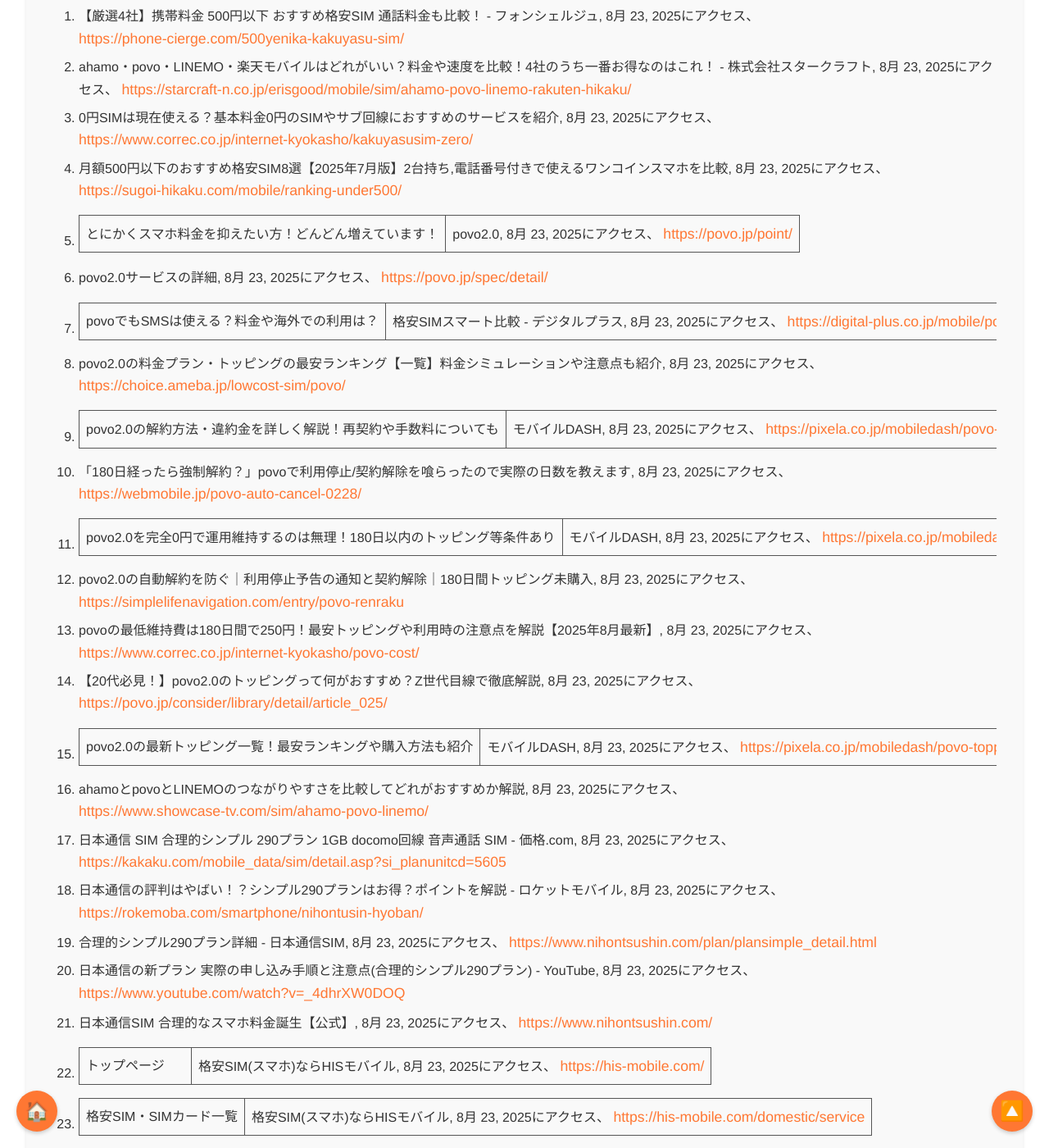
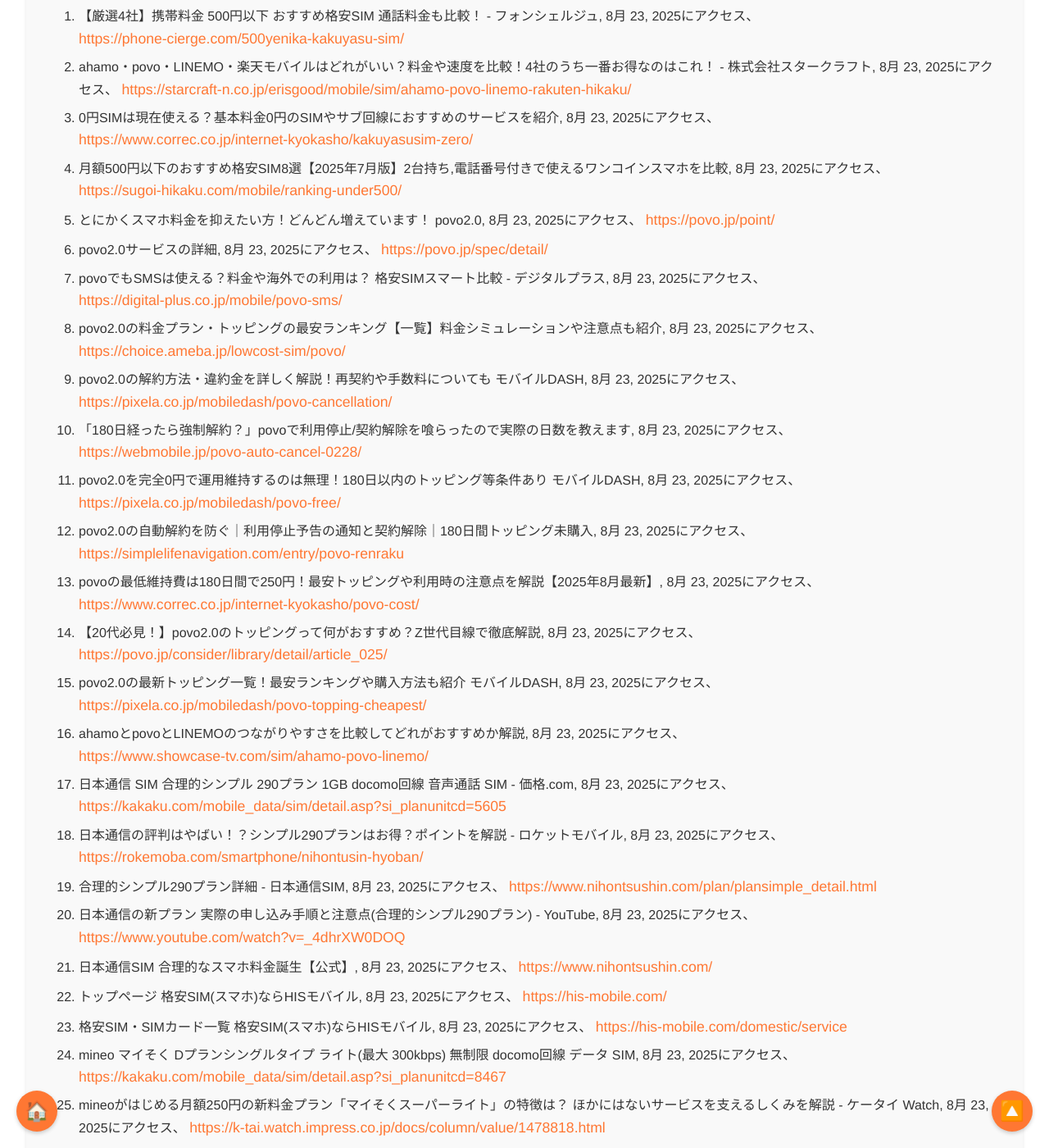
Before and after one commit to aegisfleet/share-deepresearch, a Jekyll site: the page built from _topics/low-cost-sim/index.md, in a window 1280 px wide and 1400 px high, scrolled down 7704 px. Shown: the whole window at 82% size. Built offline with Jekyll 4.4.1, drawn with Linux system fonts in a browser that asks for light colours; some of the changed text lies outside the part shown.

Commit message:
Auto update files

```diff
--- a/_topics/low-cost-sim/index.md
+++ b/_topics/low-cost-sim/index.md
@@ -175,33 +175,33 @@ HISモバイルと日本通信SIMは、月額料金（約280円～290円）と
 2. ahamo・povo・LINEMO・楽天モバイルはどれがいい？料金や速度を比較！4社のうち一番お得なのはこれ！ \- 株式会社スタークラフト, 8月 23, 2025にアクセス、 [https://starcraft-n.co.jp/erisgood/mobile/sim/ahamo-povo-linemo-rakuten-hikaku/](https://starcraft-n.co.jp/erisgood/mobile/sim/ahamo-povo-linemo-rakuten-hikaku/)
 3. 0円SIMは現在使える？基本料金0円のSIMやサブ回線におすすめのサービスを紹介, 8月 23, 2025にアクセス、 [https://www.correc.co.jp/internet-kyokasho/kakuyasusim-zero/](https://www.correc.co.jp/internet-kyokasho/kakuyasusim-zero/)
 4. 月額500円以下のおすすめ格安SIM8選【2025年7月版】2台持ち,電話番号付きで使えるワンコインスマホを比較, 8月 23, 2025にアクセス、 [https://sugoi-hikaku.com/mobile/ranking-under500/](https://sugoi-hikaku.com/mobile/ranking-under500/)
-5. とにかくスマホ料金を抑えたい方！どんどん増えています！ | povo2.0, 8月 23, 2025にアクセス、 [https://povo.jp/point/](https://povo.jp/point/)
+5. とにかくスマホ料金を抑えたい方！どんどん増えています！ povo2.0, 8月 23, 2025にアクセス、 [https://povo.jp/point/](https://povo.jp/point/)
 6. povo2.0サービスの詳細, 8月 23, 2025にアクセス、 [https://povo.jp/spec/detail/](https://povo.jp/spec/detail/)
-7. povoでもSMSは使える？料金や海外での利用は？ | 格安SIMスマート比較 \- デジタルプラス, 8月 23, 2025にアクセス、 [https://digital-plus.co.jp/mobile/povo-sms/](https://digital-plus.co.jp/mobile/povo-sms/)
+7. povoでもSMSは使える？料金や海外での利用は？ 格安SIMスマート比較 \- デジタルプラス, 8月 23, 2025にアクセス、 [https://digital-plus.co.jp/mobile/povo-sms/](https://digital-plus.co.jp/mobile/povo-sms/)
 8. povo2.0の料金プラン・トッピングの最安ランキング【一覧】料金シミュレーションや注意点も紹介, 8月 23, 2025にアクセス、 [https://choice.ameba.jp/lowcost-sim/povo/](https://choice.ameba.jp/lowcost-sim/povo/)
-9. povo2.0の解約方法・違約金を詳しく解説！再契約や手数料についても | モバイルDASH, 8月 23, 2025にアクセス、 [https://pixela.co.jp/mobiledash/povo-cancellation/](https://pixela.co.jp/mobiledash/povo-cancellation/)
+9. povo2.0の解約方法・違約金を詳しく解説！再契約や手数料についても モバイルDASH, 8月 23, 2025にアクセス、 [https://pixela.co.jp/mobiledash/povo-cancellation/](https://pixela.co.jp/mobiledash/povo-cancellation/)
 10. 「180日経ったら強制解約？」povoで利用停止/契約解除を喰らったので実際の日数を教えます, 8月 23, 2025にアクセス、 [https://webmobile.jp/povo-auto-cancel-0228/](https://webmobile.jp/povo-auto-cancel-0228/)
-11. povo2.0を完全0円で運用維持するのは無理！180日以内のトッピング等条件あり | モバイルDASH, 8月 23, 2025にアクセス、 [https://pixela.co.jp/mobiledash/povo-free/](https://pixela.co.jp/mobiledash/povo-free/)
+11. povo2.0を完全0円で運用維持するのは無理！180日以内のトッピング等条件あり モバイルDASH, 8月 23, 2025にアクセス、 [https://pixela.co.jp/mobiledash/povo-free/](https://pixela.co.jp/mobiledash/povo-free/)
 12. povo2.0の自動解約を防ぐ｜利用停止予告の通知と契約解除｜180日間トッピング未購入, 8月 23, 2025にアクセス、 [https://simplelifenavigation.com/entry/povo-renraku](https://simplelifenavigation.com/entry/povo-renraku)
 13. povoの最低維持費は180日間で250円！最安トッピングや利用時の注意点を解説【2025年8月最新】, 8月 23, 2025にアクセス、 [https://www.correc.co.jp/internet-kyokasho/povo-cost/](https://www.correc.co.jp/internet-kyokasho/povo-cost/)
 14. 【20代必見！】povo2.0のトッピングって何がおすすめ？Z世代目線で徹底解説, 8月 23, 2025にアクセス、 [https://povo.jp/consider/library/detail/article\_025/](https://povo.jp/consider/library/detail/article_025/)
-15. povo2.0の最新トッピング一覧！最安ランキングや購入方法も紹介 | モバイルDASH, 8月 23, 2025にアクセス、 [https://pixela.co.jp/mobiledash/povo-topping-cheapest/](https://pixela.co.jp/mobiledash/povo-topping-cheapest/)
+15. povo2.0の最新トッピング一覧！最安ランキングや購入方法も紹介 モバイルDASH, 8月 23, 2025にアクセス、 [https://pixela.co.jp/mobiledash/povo-topping-cheapest/](https://pixela.co.jp/mobiledash/povo-topping-cheapest/)
 16. ahamoとpovoとLINEMOのつながりやすさを比較してどれがおすすめか解説, 8月 23, 2025にアクセス、 [https://www.showcase-tv.com/sim/ahamo-povo-linemo/](https://www.showcase-tv.com/sim/ahamo-povo-linemo/)
 17. 日本通信 SIM 合理的シンプル 290プラン 1GB docomo回線 音声通話 SIM \- 価格.com, 8月 23, 2025にアクセス、 [https://kakaku.com/mobile\_data/sim/detail.asp?si\_planunitcd=5605](https://kakaku.com/mobile_data/sim/detail.asp?si_planunitcd=5605)
 18. 日本通信の評判はやばい！？シンプル290プランはお得？ポイントを解説 \- ロケットモバイル, 8月 23, 2025にアクセス、 [https://rokemoba.com/smartphone/nihontusin-hyoban/](https://rokemoba.com/smartphone/nihontusin-hyoban/)
 19. 合理的シンプル290プラン詳細 \- 日本通信SIM, 8月 23, 2025にアクセス、 [https://www.nihontsushin.com/plan/plansimple\_detail.html](https://www.nihontsushin.com/plan/plansimple_detail.html)
 20. 日本通信の新プラン 実際の申し込み手順と注意点(合理的シンプル290プラン) \- YouTube, 8月 23, 2025にアクセス、 [https://www.youtube.com/watch?v=\_4dhrXW0DOQ](https://www.youtube.com/watch?v=_4dhrXW0DOQ)
 21. 日本通信SIM 合理的なスマホ料金誕生【公式】, 8月 23, 2025にアクセス、 [https://www.nihontsushin.com/](https://www.nihontsushin.com/)
-22. トップページ | 格安SIM(スマホ)ならHISモバイル, 8月 23, 2025にアクセス、 [https://his-mobile.com/](https://his-mobile.com/)
-23. 格安SIM・SIMカード一覧 | 格安SIM(スマホ)ならHISモバイル, 8月 23, 2025にアクセス、 [https://his-mobile.com/domestic/service](https://his-mobile.com/domestic/service)
+22. トップページ 格安SIM(スマホ)ならHISモバイル, 8月 23, 2025にアクセス、 [https://his-mobile.com/](https://his-mobile.com/)
+23. 格安SIM・SIMカード一覧 格安SIM(スマホ)ならHISモバイル, 8月 23, 2025にアクセス、 [https://his-mobile.com/domestic/service](https://his-mobile.com/domestic/service)
 24. mineo マイそく Dプランシングルタイプ ライト(最大 300kbps) 無制限 docomo回線 データ SIM, 8月 23, 2025にアクセス、 [https://kakaku.com/mobile\_data/sim/detail.asp?si\_planunitcd=8467](https://kakaku.com/mobile_data/sim/detail.asp?si_planunitcd=8467)
 25. mineoがはじめる月額250円の新料金プラン「マイそくスーパーライト」の特徴は？ ほかにはないサービスを支えるしくみを解説 \- ケータイ Watch, 8月 23, 2025にアクセス、 [https://k-tai.watch.impress.co.jp/docs/column/value/1478818.html](https://k-tai.watch.impress.co.jp/docs/column/value/1478818.html)
 26. mineo マイそく Aプランシングルタイプ スタンダード(最大 1.5 Mbps) 無制限 au回線 SMS付きデータ SIM \- 価格.com, 8月 23, 2025にアクセス、 [https://kakaku.com/mobile\_data/sim/detail.asp?si\_planunitcd=8453](https://kakaku.com/mobile_data/sim/detail.asp?si_planunitcd=8453)
 27. 料金表｜格安スマホ・格安SIM【mineo(マイネオ)】, 8月 23, 2025にアクセス、 [https://mineo.jp/price/](https://mineo.jp/price/)
 28. mineoでSMSを使いたい！申し込みから料金まで全部解説！ \- モバワン, 8月 23, 2025にアクセス、 [https://alpha-intl.net/34105/](https://alpha-intl.net/34105/)
 29. mineo マイそく Aプランデュアルタイプ スーパーライト(最大 32kbps) 無制限 au回線 音声通話 SIM, 8月 23, 2025にアクセス、 [https://kakaku.com/mobile\_data/sim/detail.asp?si\_planunitcd=8471](https://kakaku.com/mobile_data/sim/detail.asp?si_planunitcd=8471)
-30. プラン・料金 | リンクスメイト \-LinksMate-, 8月 23, 2025にアクセス、 [https://linksmate.jp/sp/plan/](https://linksmate.jp/sp/plan/)
-31. プラン・料金 | リンクスメイト \-LinksMate-, 8月 23, 2025にアクセス、 [https://linksmate.jp/plan/](https://linksmate.jp/plan/)
+30. プラン・料金 リンクスメイト \-LinksMate-, 8月 23, 2025にアクセス、 [https://linksmate.jp/sp/plan/](https://linksmate.jp/sp/plan/)
+31. プラン・料金 リンクスメイト \-LinksMate-, 8月 23, 2025にアクセス、 [https://linksmate.jp/plan/](https://linksmate.jp/plan/)
 32. 【公式】格安SIM・スマホのNUROモバイル, 8月 23, 2025にアクセス、 [https://mobile.nuro.jp/](https://mobile.nuro.jp/)
 33. 料金プラン｜エキサイトモバイル \- 格安SIM, 8月 23, 2025にアクセス、 [https://bb.excite.co.jp/exmb/sim/plan/](https://bb.excite.co.jp/exmb/sim/plan/)
 34. エキサイトモバイル Fitプラン 25GB段階制 docomo回線 SMS付きデータ SIM \- 価格.com, 8月 23, 2025にアクセス、 [https://kakaku.com/mobile\_data/sim/detail.asp?si\_planunitcd=1942](https://kakaku.com/mobile_data/sim/detail.asp?si_planunitcd=1942)
--- a/_topics/low-cost-sim/infographic.html
+++ b/_topics/low-cost-sim/infographic.html
@@ -1,6 +1,9 @@
 <!DOCTYPE html>
 <html lang="ja">
 <head>
+    <script async src="https://pagead2.googlesyndication.com/pagead/js/adsbygoogle.js?client=ca-pub-3122674942116250" crossorigin="anonymous"></script>
+    <link rel="icon" type="image/png" sizes="32x32" href="/share-deepresearch/assets/favicon/favicon-32x32.png">
+    <link rel="icon" type="image/png" sizes="16x16" href="/share-deepresearch/assets/favicon/favicon-16x16.png">
     <meta charset="UTF-8">
     <meta name="viewport" content="width=device-width, initial-scale=1.0">
     <title>戦略的SIM選択ガイド | 月500円以下プラン徹底比較インフォグラフィック</title>
```
